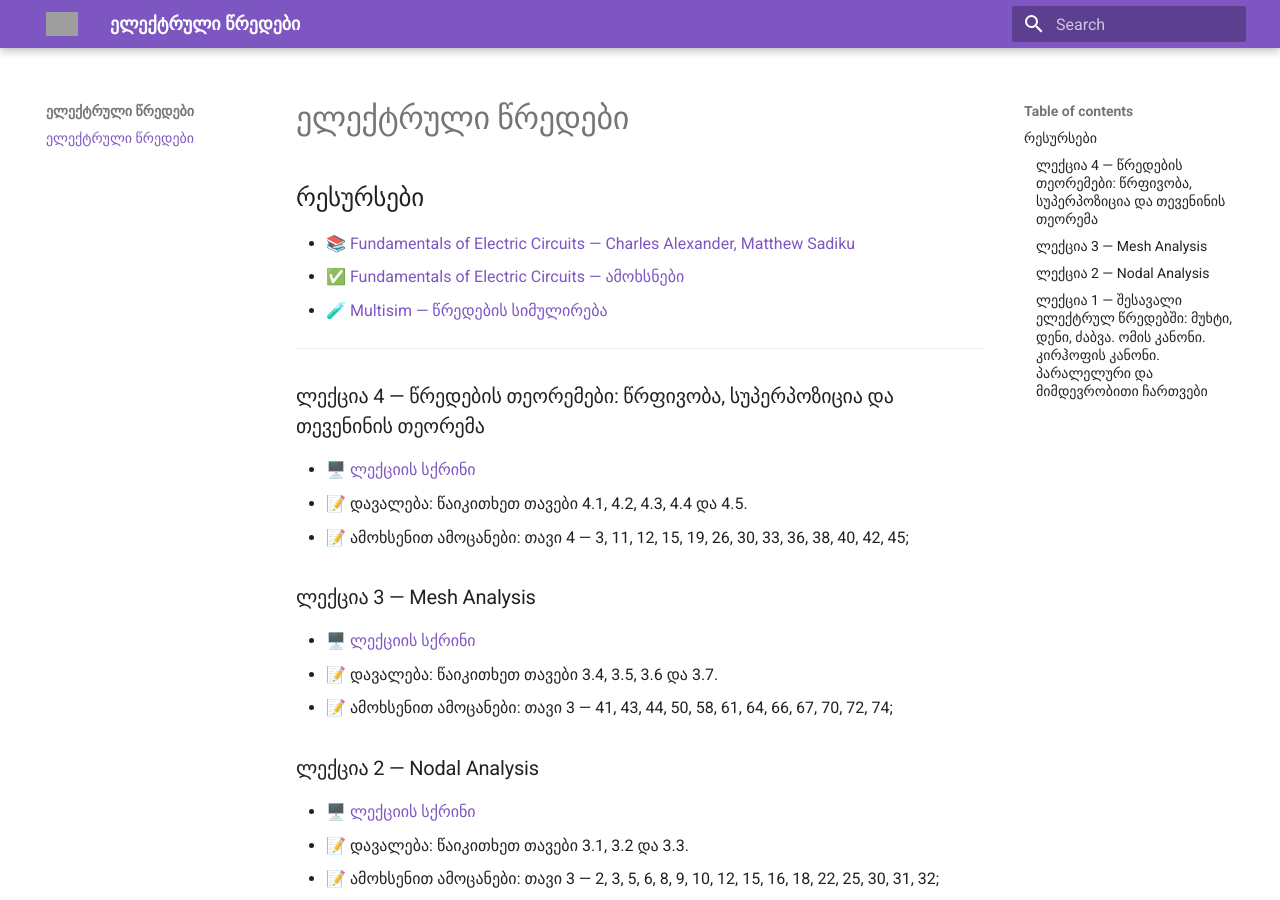
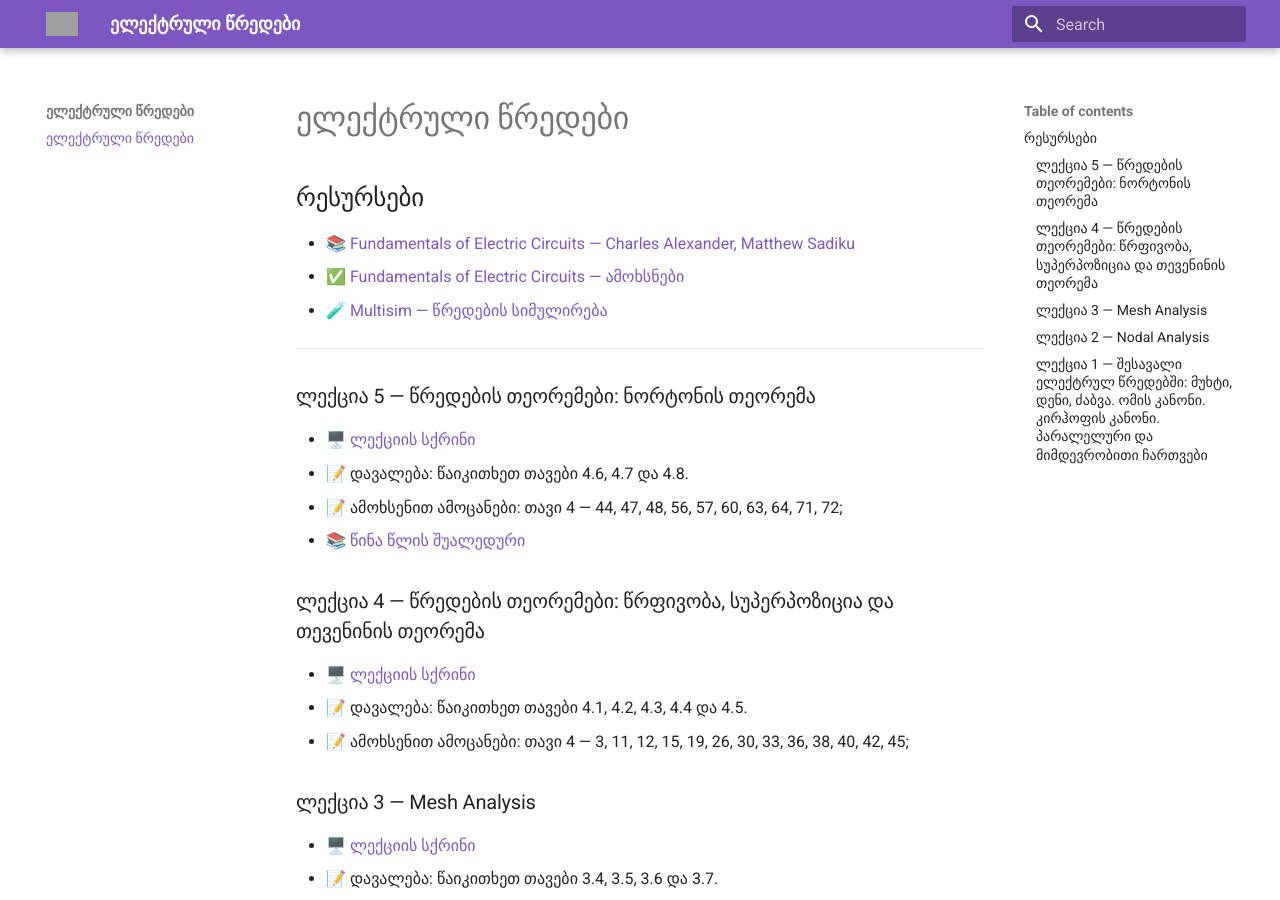
Before and after one commit to gugavar/electrical-circuits-bse-2026, an MkDocs documentation site: the page built from docs/index.md, in a window 1280 px wide and 900 px high. Built offline with MkDocs 1.6.1 and Material for MkDocs 9.7.7, drawn with Linux system fonts in a browser that asks for light colours; grey boxes are pictures that could not be loaded.

Commit message:
Update index.md

```diff
--- a/docs/index.md
+++ b/docs/index.md
@@ -7,6 +7,13 @@
 - 🧪 [Multisim — წრედების სიმულირება](https://www.multisim.com/)
 
 ---
+### ლექცია 5 — წრედების თეორემები: ნორტონის თეორემა
+
+- 🖥️ [ლექციის სქრინი](https://drive.google.com/file/d/1-2uMyqByBAwClK8wHvrG9519ueMwDGLo/view?usp=drive_link)
+- 📝 დავალება: წაიკითხეთ თავები 4.6, 4.7 და 4.8.
+- 📝 ამოხსენით ამოცანები: თავი 4 — 44, 47, 48, 56, 57, 60, 63, 64, 71, 72;
+- 📚 [წინა წლის შუალედური](https://docs.google.com/document/d/14qQJapI0uixVDhdo1lp61xpItqlz-vjP/edit?ouid=110148669605332798451&rtpof=true&sd=true&usp=drive_link)
+
 ### ლექცია 4 — წრედების თეორემები: წრფივობა, სუპერპოზიცია და თევენინის თეორემა
 
 - 🖥️ [ლექციის სქრინი](https://drive.google.com/file/d/11rMEkQ2KmY9s4ZKKZVMwYkLoQba5fsq0/view?usp=drive_link)
```
